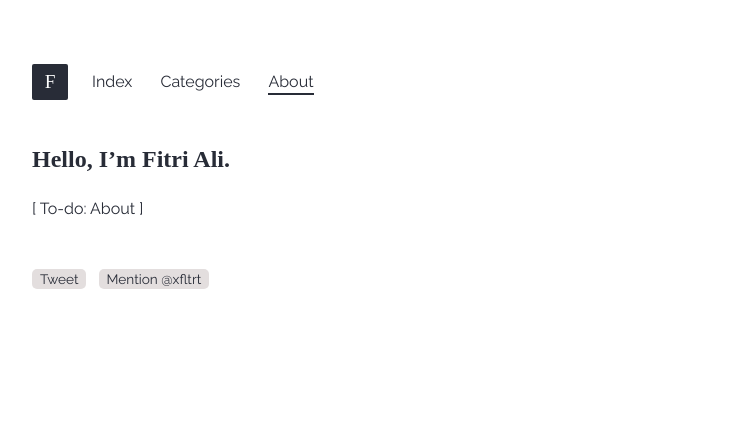
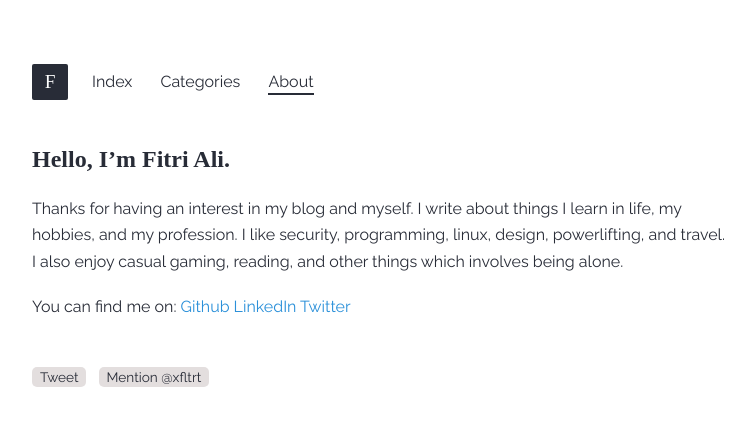
Before and after one commit to xfltrt/xfltrt.github.io, a Jekyll site: the page built from about.md, in a window 1280 px wide. Shown: the top 426 px of the page, without its empty margins (258-1010 px from the left). Built offline with Jekyll 4.4.1, drawn with Linux system fonts in a browser that asks for light colours; some web fonts are replaced; comment, search, counter and statistics services are not loaded.

Commit message:
Update about.md

```diff
--- a/about.md
+++ b/about.md
@@ -3,4 +3,9 @@ layout: default
 title: About
 ---
 ## Hello, I'm Fitri Ali.
-[ To-do: About ]
+Thanks for having an interest in my blog and myself. I write about things I learn in life, my hobbies, and my profession. I like security, programming, linux, design, powerlifting, and travel. I also enjoy casual gaming, reading, and other things which involves being alone.
+
+You can find me on:
+[Github](https://github.com/xfltrt)
+[LinkedIn](https://bn.linkedin.com/in/fitri1)
+[Twitter](https://twitter.com/xfltrt)
```
